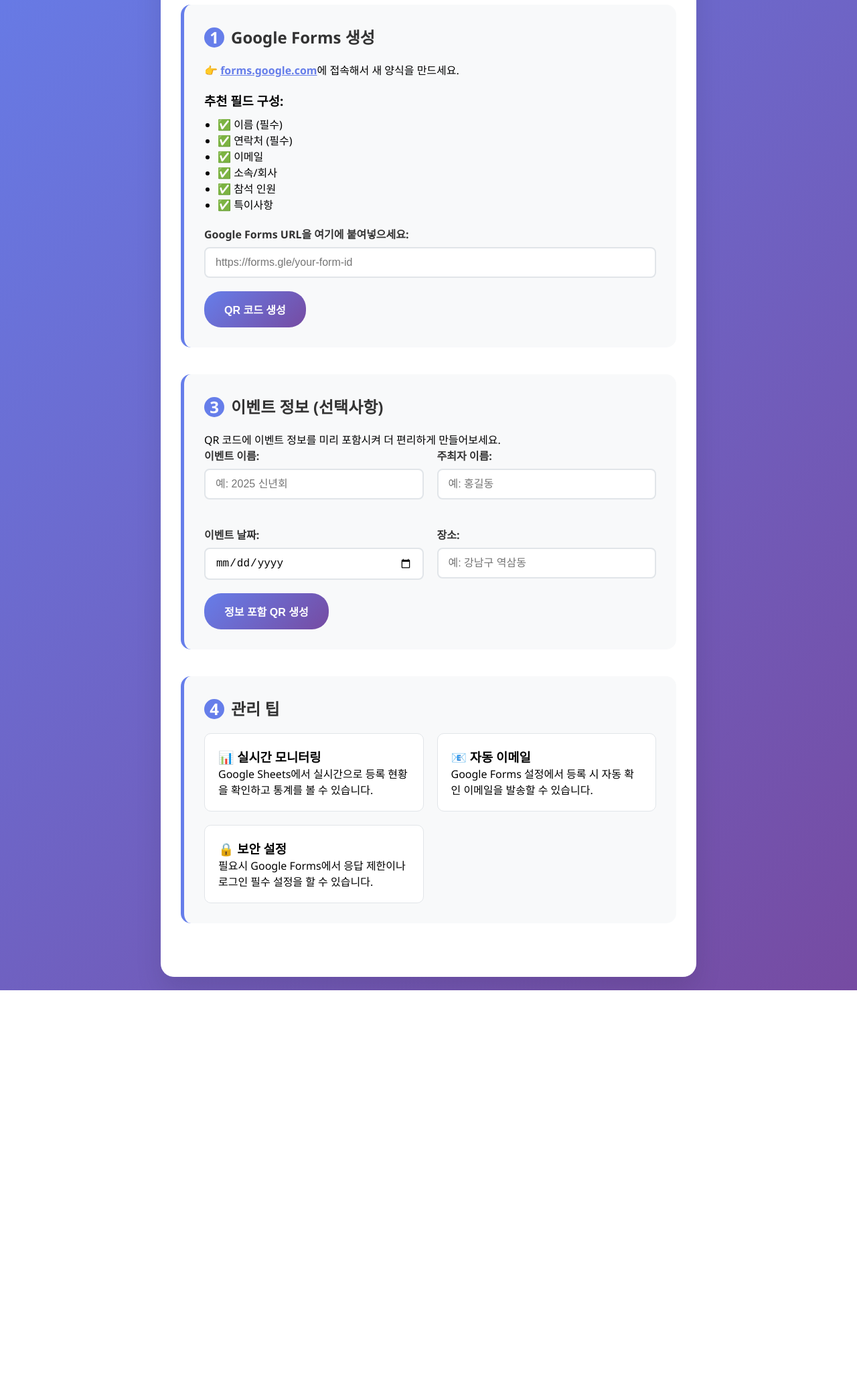
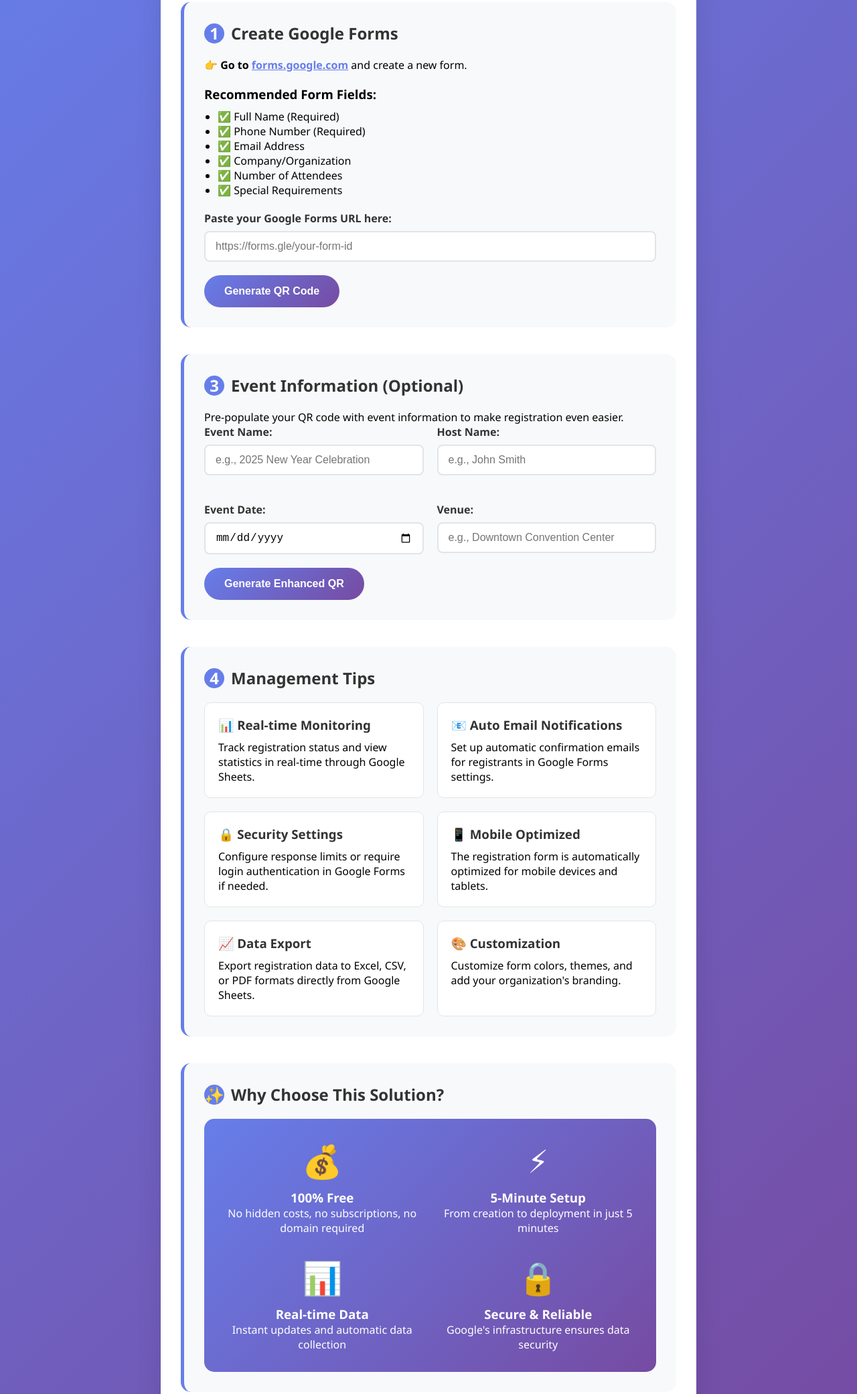
Before and after one commit to adjuno/random, a plain HTML site: page index.html in a window 1280 px wide. Shown: the part 229-2311 px from the top of the page at 67% size. Before the commit the page ends 1708 px from the top, so only its background shows below. Drawn offline with Linux system fonts and the light colour scheme.

Commit message:
Update index.html

```diff
--- a/index.html
+++ b/index.html
@@ -1,9 +1,9 @@
 <!DOCTYPE html>
-<html lang="ko">
+<html lang="en">
 <head>
     <meta charset="UTF-8">
     <meta name="viewport" content="width=device-width, initial-scale=1.0">
-    <title>QR 게스트 등록 시스템 생성기</title>
+    <title>QR Guest Registration System Generator</title>
     <script src="https://cdnjs.cloudflare.com/ajax/libs/qrcode/1.5.3/qrcode.min.js"></script>
     <style>
         * {
@@ -169,6 +169,25 @@
             gap: 20px;
         }
 
+        .feature-grid {
+            display: grid;
+            grid-template-columns: repeat(auto-fit, minmax(250px, 1fr));
+            gap: 20px;
+            margin-top: 20px;
+        }
+
+        .feature-card {
+            background: white;
+            padding: 20px;
+            border-radius: 10px;
+            border: 1px solid #e1e5e9;
+        }
+
+        .feature-card h3 {
+            color: #333;
+            margin-bottom: 10px;
+        }
+
         @media (max-width: 768px) {
             .form-fields {
                 grid-template-columns: 1fr;
@@ -183,107 +202,155 @@
 <body>
     <div class="container">
         <div class="header">
-            <h1>🎯 QR 게스트 등록 시스템</h1>
-            <p>5분만에 완성하는 무료 게스트 관리 솔루션</p>
+            <h1>🎯 QR Guest Registration System</h1>
+            <p>Complete your free guest management solution in 5 minutes</p>
         </div>
 
         <div class="content">
-            <!-- Step 1: Google Forms 생성 -->
+            <!-- Step 1: Create Google Forms -->
             <div class="step">
-                <h2><span class="step-number">1</span>Google Forms 생성</h2>
-                <p><strong>👉 <a href="https://forms.google.com" target="_blank" style="color: #667eea;">forms.google.com</a></strong>에 접속해서 새 양식을 만드세요.</p>
+                <h2><span class="step-number">1</span>Create Google Forms</h2>
+                <p><strong>👉 Go to <a href="https://forms.google.com" target="_blank" style="color: #667eea;">forms.google.com</a></strong> and create a new form.</p>
 
                 <div style="margin: 20px 0;">
-                    <h3>추천 필드 구성:</h3>
+                    <h3>Recommended Form Fields:</h3>
                     <ul style="margin-left: 20px; margin-top: 10px;">
-                        <li>✅ 이름 (필수)</li>
-                        <li>✅ 연락처 (필수)</li>
-                        <li>✅ 이메일</li>
-                        <li>✅ 소속/회사</li>
-                        <li>✅ 참석 인원</li>
-                        <li>✅ 특이사항</li>
+                        <li>✅ Full Name (Required)</li>
+                        <li>✅ Phone Number (Required)</li>
+                        <li>✅ Email Address</li>
+                        <li>✅ Company/Organization</li>
+                        <li>✅ Number of Attendees</li>
+                        <li>✅ Special Requirements</li>
                     </ul>
                 </div>
 
                 <div class="form-group">
-                    <label>Google Forms URL을 여기에 붙여넣으세요:</label>
+                    <label>Paste your Google Forms URL here:</label>
                     <input type="url" id="formsUrl" placeholder="https://forms.gle/your-form-id">
                 </div>
 
-                <button class="btn" onclick="generateQR()">QR 코드 생성</button>
+                <button class="btn" onclick="generateQR()">Generate QR Code</button>
             </div>
 
-            <!-- Step 2: QR 코드 생성 결과 -->
+            <!-- Step 2: QR Code Generation Result -->
             <div class="step hidden" id="qrResult">
-                <h2><span class="step-number">2</span>생성된 QR 코드</h2>
+                <h2><span class="step-number">2</span>Generated QR Code</h2>
 
                 <div class="qr-container">
-                    <h3>📱 게스트가 스캔할 QR 코드</h3>
+                    <h3>📱 QR Code for Guests to Scan</h3>
                     <canvas id="qrCanvas"></canvas>
                     <div class="url-display" id="urlDisplay"></div>
-                    <button class="btn btn-secondary" onclick="downloadQR()">QR 코드 다운로드</button>
-                    <button class="btn" onclick="copyUrl()">URL 복사</button>
+                    <button class="btn btn-secondary" onclick="downloadQR()">Download QR Code</button>
+                    <button class="btn" onclick="copyUrl()">Copy URL</button>
                 </div>
 
                 <div class="instructions">
-                    <h3>🚀 사용 방법:</h3>
+                    <h3>🚀 How to Use:</h3>
                     <ol style="margin-left: 20px; margin-top: 10px;">
-                        <li>QR 코드를 다운로드하여 출력하세요</li>
-                        <li>이벤트 장소에 QR 코드를 부착하세요</li>
-                        <li>게스트가 QR을 스캔하면 자동으로 등록 폼이 열립니다</li>
-                        <li>Google Sheets에서 실시간으로 등록 현황을 확인하세요</li>
+                        <li>Download and print the QR code</li>
+                        <li>Display the QR code at your event venue</li>
+                        <li>Guests scan the QR code to automatically open the registration form</li>
+                        <li>Monitor registrations in real-time via Google Sheets</li>
                     </ol>
                 </div>
             </div>
 
-            <!-- Step 3: 이벤트 정보 추가 -->
+            <!-- Step 3: Event Information -->
             <div class="step">
-                <h2><span class="step-number">3</span>이벤트 정보 (선택사항)</h2>
-                <p>QR 코드에 이벤트 정보를 미리 포함시켜 더 편리하게 만들어보세요.</p>
+                <h2><span class="step-number">3</span>Event Information (Optional)</h2>
+                <p>Pre-populate your QR code with event information to make registration even easier.</p>
 
                 <div class="form-fields">
                     <div class="form-group">
-                        <label>이벤트 이름:</label>
-                        <input type="text" id="eventName" placeholder="예: 2025 신년회">
+                        <label>Event Name:</label>
+                        <input type="text" id="eventName" placeholder="e.g., 2025 New Year Celebration">
                     </div>
 
                     <div class="form-group">
-                        <label>주최자 이름:</label>
-                        <input type="text" id="hostName" placeholder="예: 홍길동">
+                        <label>Host Name:</label>
+                        <input type="text" id="hostName" placeholder="e.g., John Smith">
                     </div>
 
                     <div class="form-group">
-                        <label>이벤트 날짜:</label>
+                        <label>Event Date:</label>
                         <input type="date" id="eventDate">
                     </div>
 
                     <div class="form-group">
-                        <label>장소:</label>
-                        <input type="text" id="eventLocation" placeholder="예: 강남구 역삼동">
+                        <label>Venue:</label>
+                        <input type="text" id="eventLocation" placeholder="e.g., Downtown Convention Center">
                     </div>
                 </div>
 
-                <button class="btn" onclick="generateAdvancedQR()">정보 포함 QR 생성</button>
+                <button class="btn" onclick="generateAdvancedQR()">Generate Enhanced QR</button>
             </div>
 
-            <!-- Step 4: 관리 팁 -->
+            <!-- Step 4: Management Tips -->
             <div class="step">
-                <h2><span class="step-number">4</span>관리 팁</h2>
+                <h2><span class="step-number">4</span>Management Tips</h2>
 
-                <div style="display: grid; grid-template-columns: repeat(auto-fit, minmax(250px, 1fr)); gap: 20px; margin-top: 20px;">
-                    <div style="background: white; padding: 20px; border-radius: 10px; border: 1px solid #e1e5e9;">
-                        <h3>📊 실시간 모니터링</h3>
-                        <p>Google Sheets에서 실시간으로 등록 현황을 확인하고 통계를 볼 수 있습니다.</p>
+                <div class="feature-grid">
+                    <div class="feature-card">
+                        <h3>📊 Real-time Monitoring</h3>
+                        <p>Track registration status and view statistics in real-time through Google Sheets.</p>
                     </div>
 
-                    <div style="background: white; padding: 20px; border-radius: 10px; border: 1px solid #e1e5e9;">
-                        <h3>📧 자동 이메일</h3>
-                        <p>Google Forms 설정에서 등록 시 자동 확인 이메일을 발송할 수 있습니다.</p>
+                    <div class="feature-card">
+                        <h3>📧 Auto Email Notifications</h3>
+                        <p>Set up automatic confirmation emails for registrants in Google Forms settings.</p>
                     </div>
 
-                    <div style="background: white; padding: 20px; border-radius: 10px; border: 1px solid #e1e5e9;">
-                        <h3>🔒 보안 설정</h3>
-                        <p>필요시 Google Forms에서 응답 제한이나 로그인 필수 설정을 할 수 있습니다.</p>
+                    <div class="feature-card">
+                        <h3>🔒 Security Settings</h3>
+                        <p>Configure response limits or require login authentication in Google Forms if needed.</p>
+                    </div>
+
+                    <div class="feature-card">
+                        <h3>📱 Mobile Optimized</h3>
+                        <p>The registration form is automatically optimized for mobile devices and tablets.</p>
+                    </div>
+
+                    <div class="feature-card">
+                        <h3>📈 Data Export</h3>
+                        <p>Export registration data to Excel, CSV, or PDF formats directly from Google Sheets.</p>
+                    </div>
+
+                    <div class="feature-card">
+                        <h3>🎨 Customization</h3>
+                        <p>Customize form colors, themes, and add your organization's branding.</p>
+                    </div>
+                </div>
+            </div>
+
+            <!-- Benefits Section -->
+            <div class="step">
+                <h2><span class="step-number">✨</span>Why Choose This Solution?</h2>
+
+                <div style="background: linear-gradient(135deg, #667eea, #764ba2); color: white; padding: 30px; border-radius: 15px; margin-top: 20px;">
+                    <div style="display: grid; grid-template-columns: repeat(auto-fit, minmax(200px, 1fr)); gap: 30px;">
+                        <div style="text-align: center;">
+                            <div style="font-size: 3em; margin-bottom: 10px;">💰</div>
+                            <h3>100% Free</h3>
+                            <p>No hidden costs, no subscriptions, no domain required</p>
+                        </div>
+
+                        <div style="text-align: center;">
+                            <div style="font-size: 3em; margin-bottom: 10px;">⚡</div>
+                            <h3>5-Minute Setup</h3>
+                            <p>From creation to deployment in just 5 minutes</p>
+                        </div>
+
+                        <div style="text-align: center;">
+                            <div style="font-size: 3em; margin-bottom: 10px;">📊</div>
+                            <h3>Real-time Data</h3>
+                            <p>Instant updates and automatic data collection</p>
+                        </div>
+
+                        <div style="text-align: center;">
+                            <div style="font-size: 3em; margin-bottom: 10px;">🔒</div>
+                            <h3>Secure & Reliable</h3>
+                            <p>Google's infrastructure ensures data security</p>
+                        </div>
                     </div>
                 </div>
             </div>
@@ -297,12 +364,12 @@
             const formsUrl = document.getElementById('formsUrl').value;
 
             if (!formsUrl) {
-                alert('Google Forms URL을 입력해주세요.');
+                alert('Please enter your Google Forms URL.');
                 return;
             }
 
             if (!formsUrl.includes('forms.gle') && !formsUrl.includes('docs.google.com/forms')) {
-                alert('올바른 Google Forms URL을 입력해주세요.');
+                alert('Please enter a valid Google Forms URL.');
                 return;
             }
 
@@ -321,11 +388,11 @@
             const eventLocation = document.getElementById('eventLocation').value;
 
             if (!formsUrl) {
-                alert('먼저 Google Forms URL을 입력해주세요.');
+                alert('Please enter your Google Forms URL first.');
                 return;
             }
 
-            // URL에 이벤트 정보를 파라미터로 추가
+            // Add event information as URL parameters
             let advancedUrl = formsUrl;
             const params = [];
 
@@ -358,7 +425,7 @@
             }, function (error) {
                 if (error) {
                     console.error(error);
-                    alert('QR 코드 생성 중 오류가 발생했습니다.');
+                    alert('An error occurred while generating the QR code.');
                 }
             });
         }
@@ -373,9 +440,9 @@
 
         function copyUrl() {
             navigator.clipboard.writeText(currentUrl).then(() => {
-                alert('URL이 클립보드에 복사되었습니다!');
+                alert('URL copied to clipboard!');
             }).catch(() => {
-                alert('복사 중 오류가 발생했습니다. 수동으로 복사해주세요.');
+                alert('Failed to copy URL. Please copy manually.');
             });
         }
     </script>
```
